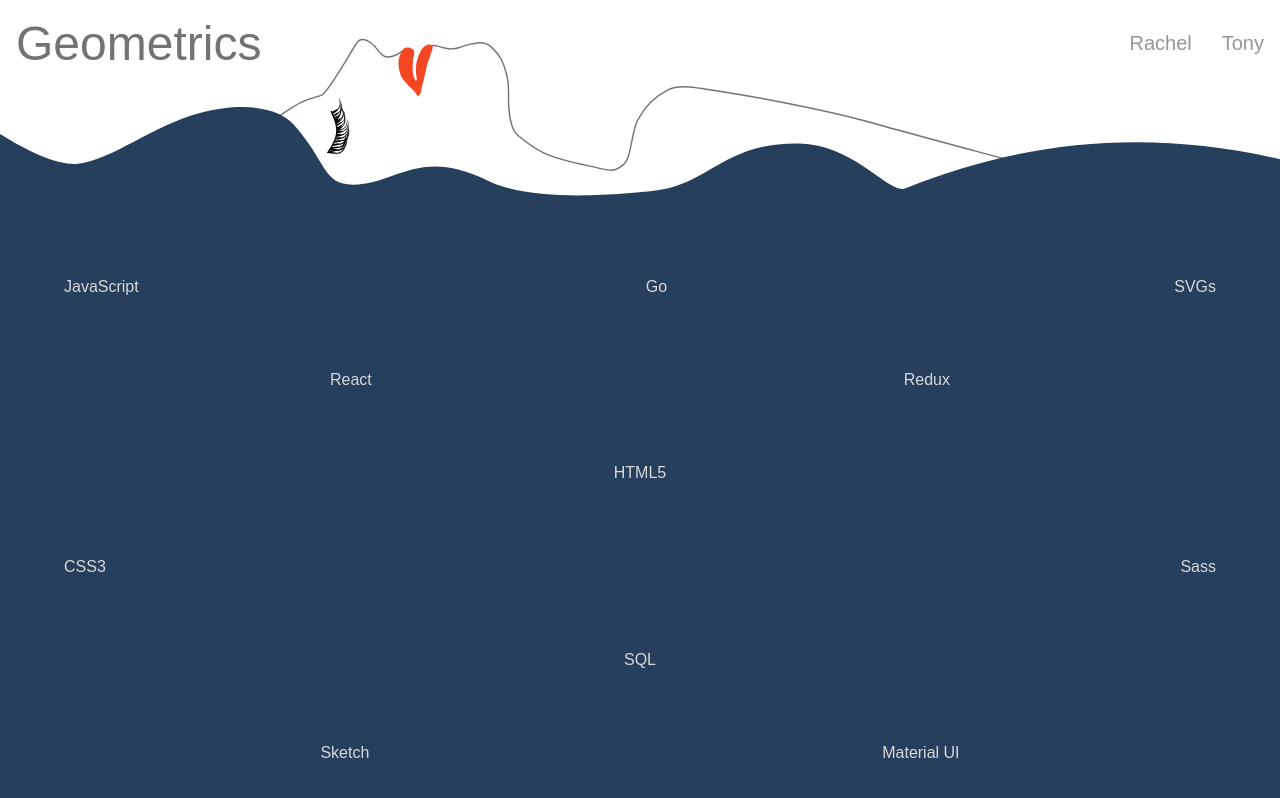
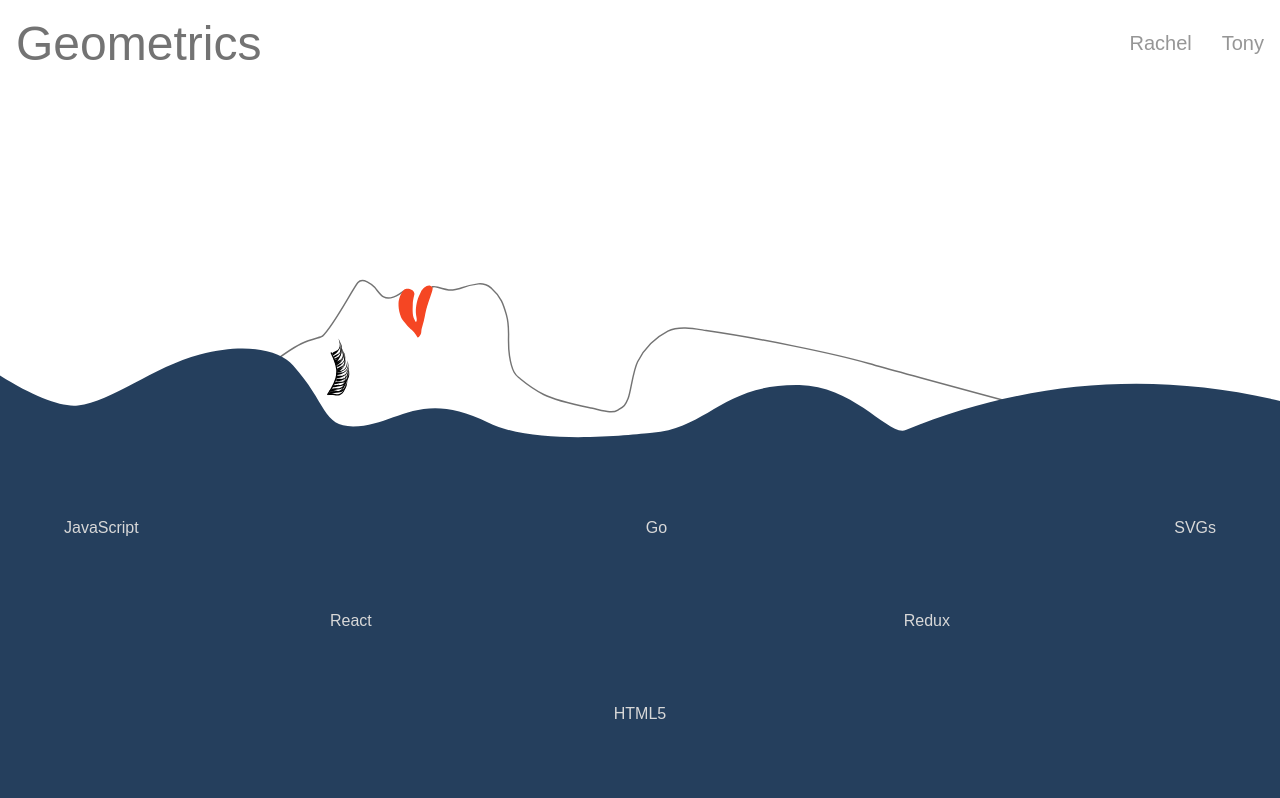
Before and after one commit to millerrach/floating-lady-geometrics, a React (Create React App) app: page / in a window 1280 px wide. Shown: the top 798 px of the page. Built offline with nearby package versions, Linux system fonts and the light colour scheme.

Commit message:
Links placed with padding

```diff
--- a/package.json
+++ b/package.json
@@ -3,6 +3,7 @@
   "version": "0.1.0",
   "private": true,
   "dependencies": {
+    "normalize.css": "^7.0.0",
     "react": "^15.6.1",
     "react-dom": "^15.6.1",
     "react-scripts": "1.0.11"
--- a/src/App.js
+++ b/src/App.js
@@ -74,21 +74,23 @@ class App extends Component {
                     <div id="links">
                         {this.state.rachelActive === true ?
                             <div className="rachelLinks">
-                    <a href="https://github.com/millerrach">Github</a>
-                    <a href="https://codepen.io/rachelmiller_io/">Codepen</a>
-                    <a href="https://www.instagram.com/vagarmundo">Instagram</a>
-                    <a href="mailto:rachel@geometrics.io">Email</a>
+                                <a target="_blank" href="https://github.com/millerrach">Github</a>
+                                <a target="_blank" href="https://codepen.io/rachelmiller_io/">Codepen</a>
+                                <a target="_blank" href="https://www.instagram.com/vagarmundo">Instagram</a>
+                                <a target="_blank" href="mailto:rachel@geometrics.io">Email</a>
                             </div>
                             : null}
                         {this.state.tonyActive === true ?
                             <div className="tonyLinks">
-                    <a className="tonyLinks" href="https://github.com/antschmidt">Github</a>
-                    <a className="tonyLinks" href="https://twitter.com/tonyschmidt">Twitter</a>
-                    <a className="tonyLinks" href="https://www.instagram.com/antschmidt">Instagram</a>
-                    <a className="tonyLinks" href="mailto:tony@geometrics.io">Email</a>
+                                <a className="tonyLinks" target="_blank" href="https://github.com/antschmidt">Github</a>
+                                <a className="tonyLinks" target="_blank" href="https://twitter.com/tonyschmidt">Twitter</a>
+                                <a className="tonyLinks" target="_blank" href="https://www.instagram.com/antschmidt">Instagram</a>
+                                <a className="tonyLinks" target="_blank" href="mailto:tony@geometrics.io">Email</a>
                             </div>
                             : null}
                     </div>
+                </div>
+                <div id="svg">
                     <img src={require(`./images/PeacefulFloat.svg`)} alt="floatingLady" />
                 </div>
                 <div id="skillsContainer">
--- a/src/index.js
+++ b/src/index.js
@@ -1,9 +1,9 @@
 import React from 'react';
 import ReactDOM from 'react-dom';
-import './index.css';
 import App from './App';
 import registerServiceWorker from './registerServiceWorker';
 import './style/css/app.css'
+import 'normalize.css';
 
 ReactDOM.render(<App />, document.getElementById('root'));
 registerServiceWorker();
--- a/src/style/css/app.css
+++ b/src/style/css/app.css
@@ -1,17 +1,15 @@
 .red {
   color: #F54623; }
+
+::-webkit-scrollbar {
+  display: none; }
 
 body {
   font-family: 'Montserrat', sans-serif;
   color: #D8D8D8;
   height: 100vh; }
-  body #header {
-    position: relative;
-    top: 0;
-    right: 0;
-    height: 30vh; }
   body #header #titleNamesContainer {
-      padding: 1em 1em 3.5em 1em;
+    padding: 1em;
     display: flex;
     justify-content: space-between;
     align-items: center; }
@@ -27,22 +25,20 @@ body {
       body #header #titleNamesContainer #names #rachelName {
         margin-right: 1.5em; }
   body #header #links {
-      height: 3em; }
+    padding: 5em 0;
+    height: 18px; }
     body #header #links .rachelLinks, body #header #links .tonyLinks {
       display: flex;
-        justify-content: space-around;
-        height: 3em; }
+      justify-content: space-around; }
       body #header #links .rachelLinks a, body #header #links .tonyLinks a {
         text-decoration: none;
         color: #F54623; }
       body #header #links .rachelLinks a:hover, body #header #links .tonyLinks a:hover {
         opacity: .75; }
-    body #header img {
-      width: 100%;
-      display: block;
-      position: absolute;
-      bottom: 0; }
+  body #svg img {
+    width: 100%; }
   body #skillsContainer {
+    margin-top: -5px;
     background-color: #253F5D;
     width: 100%; }
     body #skillsContainer #skills {
--- a/src/style/sass/app.scss
+++ b/src/style/sass/app.scss
@@ -8,17 +8,18 @@ $darkGray: #737373;
   color: $red;
 }
 
+//No Scrollbar
+::-webkit-scrollbar {
+  display: none;
+}
+
 body {
   font-family: 'Montserrat', sans-serif;
   color: $lightGray;
   height: 100vh;
   #header {
-    position: relative;
-    top: 0;
-    right: 0;
-    height: 30vh;
     #titleNamesContainer {
-      padding: 1em 1em 3.5em 1em;
+      padding: 1em;
       display: flex;
       justify-content: space-between;
       align-items: center;
@@ -38,11 +39,11 @@ body {
       }
     }
     #links {
-      height: 3em;
+      padding: 5em 0;
+      height: 18px;
       .rachelLinks, .tonyLinks {
         display: flex;
         justify-content: space-around;
-        height: 3em;
         a {
           text-decoration: none;
           color: $red;
@@ -52,14 +53,14 @@ body {
         }
       }
     }
+  }
+  #svg {
     img {
       width: 100%;
-      display: block;
-      position: absolute;
-      bottom: 0;
     }
   }
   #skillsContainer {
+    margin-top: -5px;
     background-color: $blue;
     width: 100%;
     #skills {
```
Lines whose indentation alone changed are shown as unchanged.
